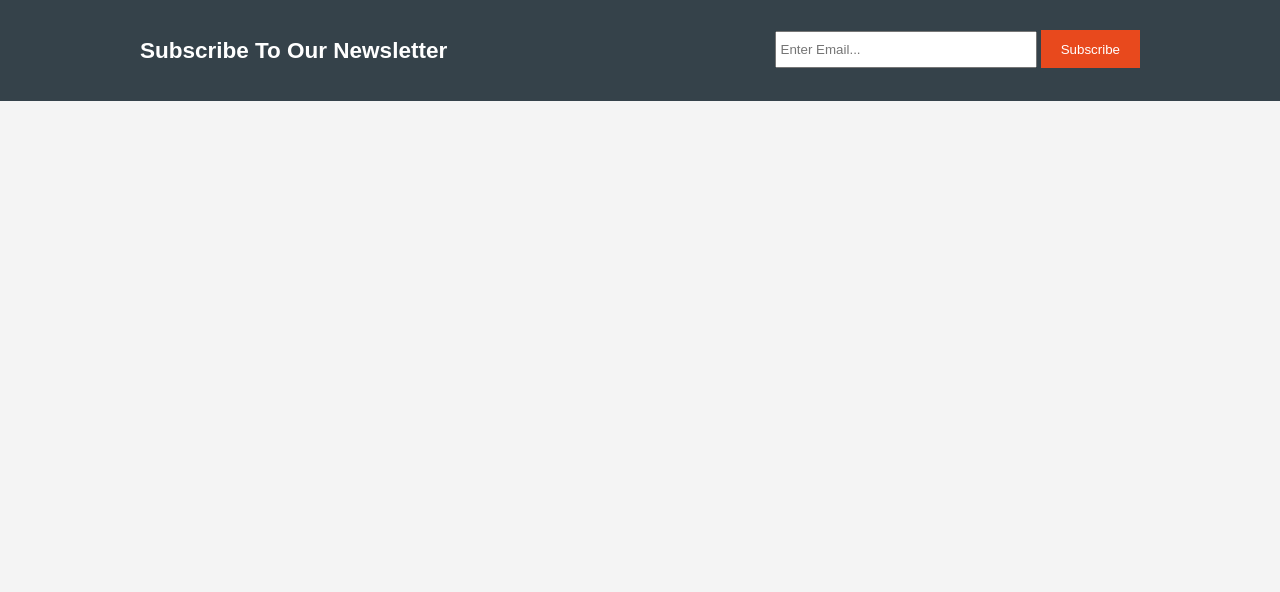
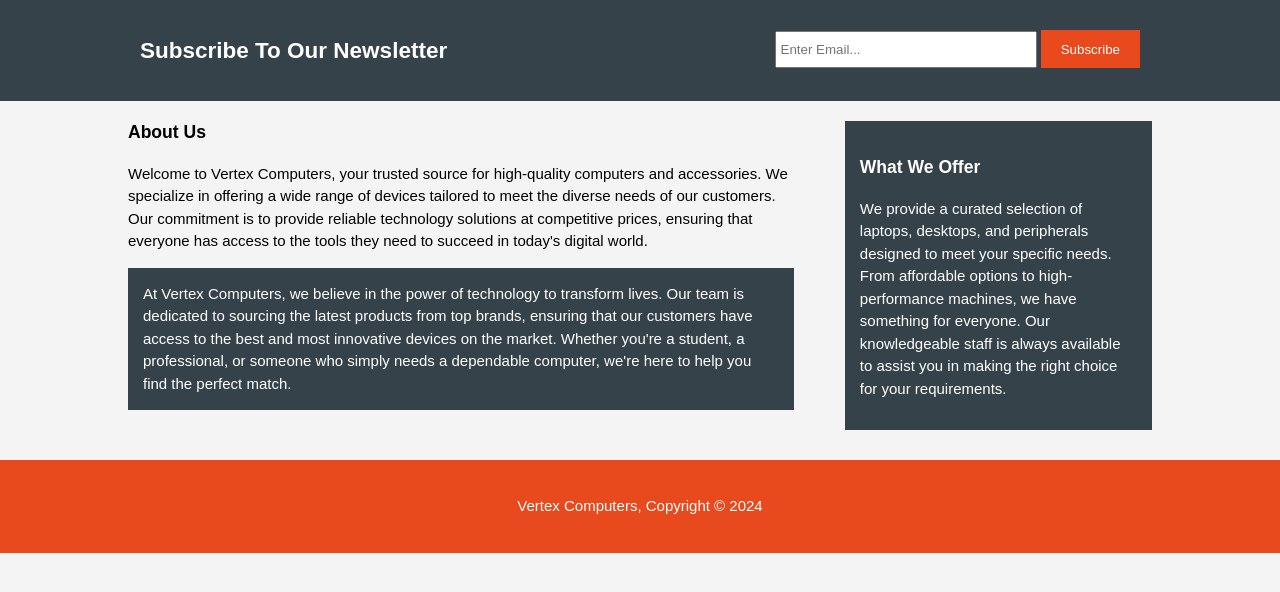
Before and after one commit to Pethuel-joel/vertex-computers, a Flask app: template templates/About.html in a window 1280 px wide. Shown: the part 103-695 px from the top of the page. Run offline with Flask 3, Linux system fonts and the light colour scheme; the template is opened without the code that fills it, so the values that code supplies are empty; parts of the project's set-up code (start-up, migrations or seed data) failed here and were passed over; some libraries are stand-ins or nearby versions.

Commit message:
Update About.html

```diff
--- a/templates/About.html
+++ b/templates/About.html
@@ -34,3 +34,29 @@
         </form>
       </div>
     </section>
+   <section id="main">
+      <div class="container">
+        <article id="main-col">
+          <h1 class="page-title">About Us</h1>
+          <p>
+            Welcome to Vertex Computers, your trusted source for high-quality computers and accessories. We specialize in offering a wide range of devices tailored to meet the diverse needs of our customers. Our commitment is to provide reliable technology solutions at competitive prices, ensuring that everyone has access to the tools they need to succeed in today's digital world.
+          </p>
+          <p class="dark">
+            At Vertex Computers, we believe in the power of technology to transform lives. Our team is dedicated to sourcing the latest products from top brands, ensuring that our customers have access to the best and most innovative devices on the market. Whether you're a student, a professional, or someone who simply needs a dependable computer, we're here to help you find the perfect match.
+          </p>
+        </article>
+
+        <aside id="sidebar">
+          <div class="dark">
+            <h3>What We Offer</h3>
+            <p>We provide a curated selection of laptops, desktops, and peripherals designed to meet your specific needs. From affordable options to high-performance machines, we have something for everyone. Our knowledgeable staff is always available to assist you in making the right choice for your requirements.</p>
+          </div>
+        </aside>
+      </div>
+    </section>
+
+    <footer>
+      <p>Vertex Computers, Copyright &copy; 2024</p>
+    </footer>
+  </body>
+</html>
```
